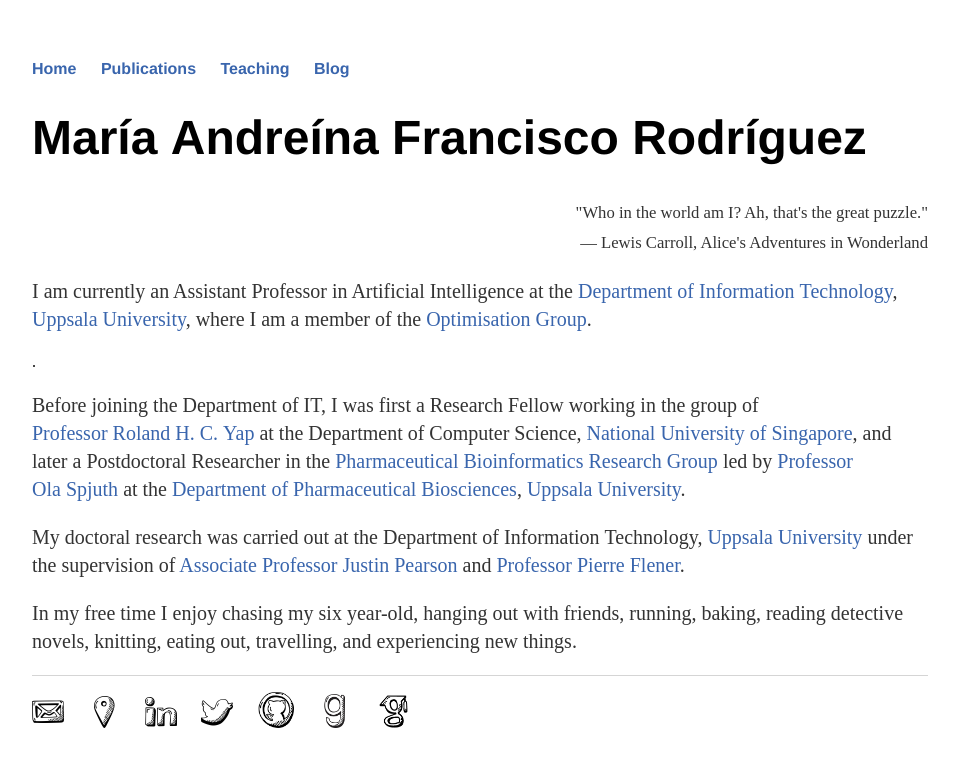
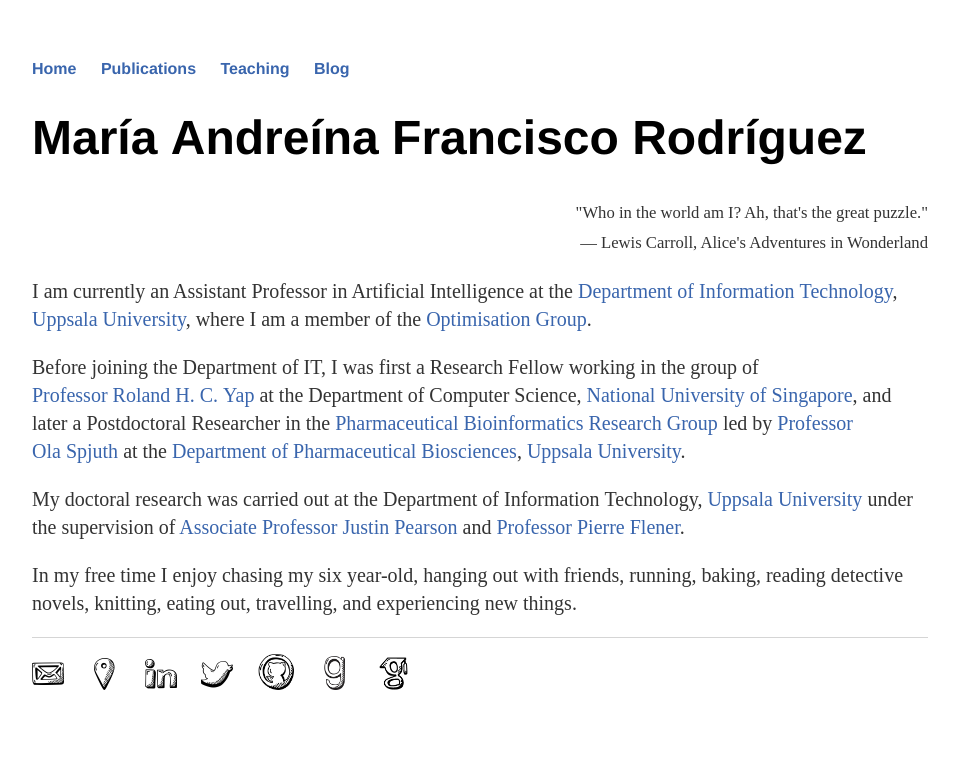
Before and after one commit to andreina-francisco/andreina-francisco.github.io, a Jekyll site: the page built from index.html, in a window 1280 px wide. Shown: the top 767 px of the page, without its empty margins (160-1119 px from the left). Built offline with Jekyll 4.4.1, drawn with Linux system fonts in a browser that asks for light colours; nearby versions of some CDN libraries; a style sheet for code colours, icons or effects is not loaded.

Commit message:
Deleting extra period

```diff
--- a/index.html
+++ b/index.html
@@ -12,7 +12,7 @@ title: Maria Andreina Francisco Rodriguez
   <p>I am currently an Assistant Professor in Artificial Intelligence at the <a href="www.it.uu.se">Department of
       Information&nbsp;Technology</a>, <a
   href="http://www.uu.se">Uppsala&nbsp;University</a>, where I am a member of the
-		<a href="http://www.it.uu.se/research/group/optimisation">Optimisation&nbsp;Group</a>.</p>.
+		<a href="http://www.it.uu.se/research/group/optimisation">Optimisation&nbsp;Group</a>.</p>
 
   <p>Before joining the Department of IT, I was first a Research Fellow working in the group
 	of <a href="http://www.comp.nus.edu.sg/cs/bio/ryap/">Professor&nbsp;Roland&nbsp;H.&nbsp;C.&nbsp;Yap</a>
```
